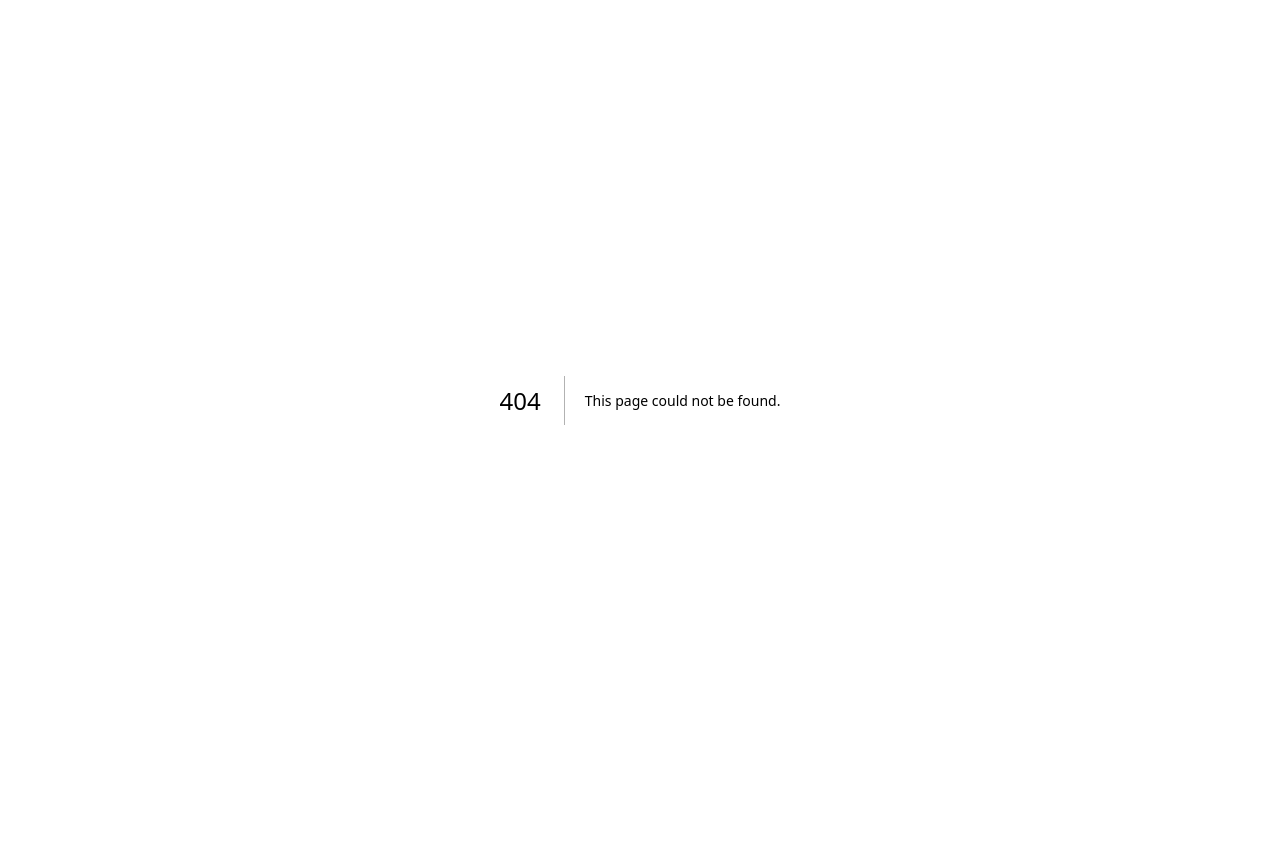
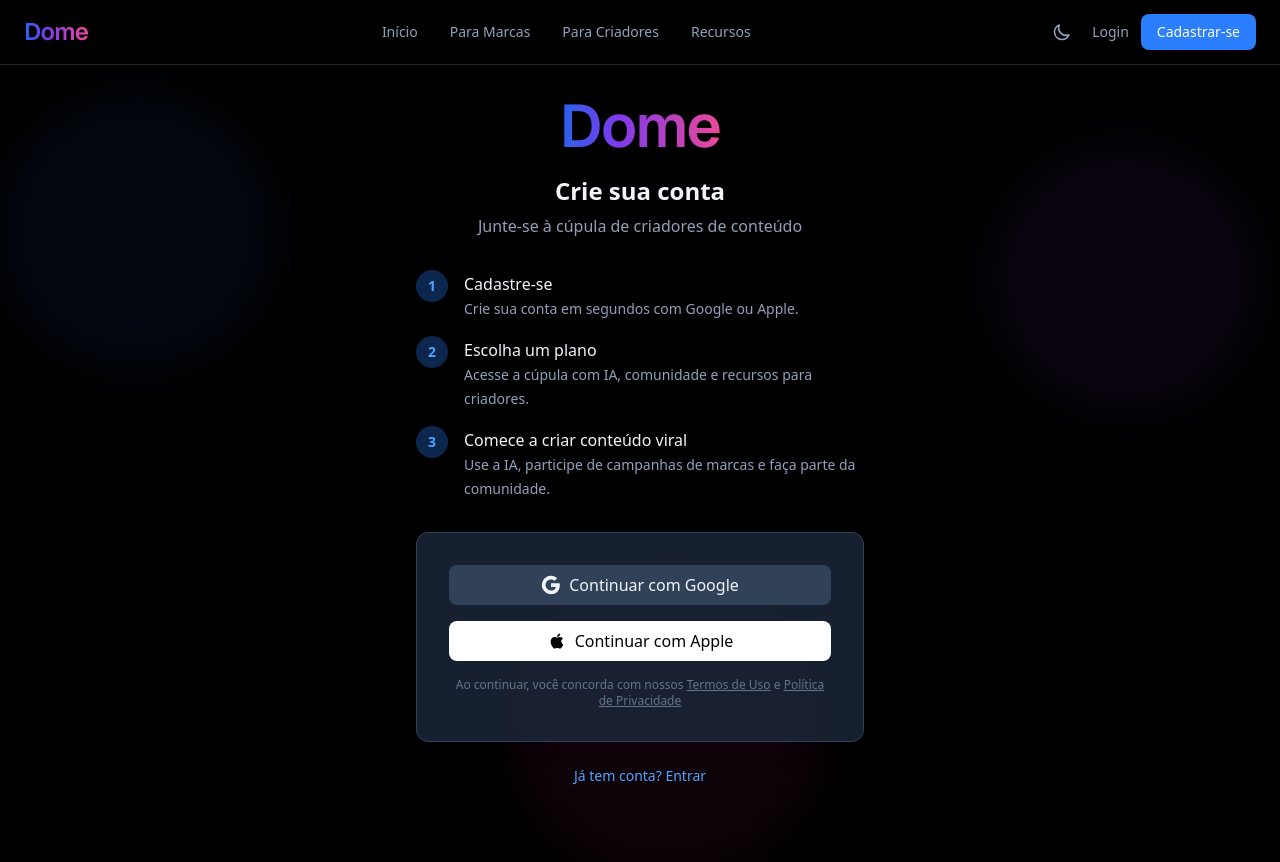
Before and after one commit to miostech/community-ai, a Next.js app: page /cadastroalunos in a window 1280 px wide. Before the commit this address had no page. Before the commit the page ends 800 px from the top, so only its background shows below. Built offline with nearby package versions, Linux system fonts and the light colour scheme; no server answers.

Commit message:
cadastro alunos

```diff
--- /dev/null
+++ b/app/cadastroalunos/page.tsx
@@ -0,0 +1,126 @@
+'use client';
+
+import React, { useState, useEffect } from 'react';
+import Link from 'next/link';
+import { useRouter } from 'next/navigation';
+import { signIn, useSession } from 'next-auth/react';
+import { Header } from '@/components/layout/Header';
+import { SocialLoginBox } from '@/components/auth/SocialLoginBox';
+import { DomeLogo } from '@/components/ui/DomeLogo';
+
+const steps = [
+  { number: 1, title: 'Cadastre-se', description: 'Crie sua conta em segundos com Google ou Apple.' },
+  { number: 2, title: 'Escolha um plano', description: 'Acesse a cúpula com IA, comunidade e recursos para criadores.' },
+  { number: 3, title: 'Comece a criar conteúdo viral', description: 'Use a IA, participe de campanhas de marcas e faça parte da comunidade.' },
+];
+
+export default function CadastroAlunosPage() {
+  const { status } = useSession();
+  const router = useRouter();
+  const [isLoading, setIsLoading] = useState(false);
+
+  useEffect(() => {
+    if (status === 'authenticated') {
+      router.push('/dashboard');
+    }
+  }, [status, router]);
+
+  const handleGoogleLogin = async () => {
+    setIsLoading(true);
+    try {
+      await signIn('google', {
+        redirectTo: '/dashboard',
+      });
+    } catch (err) {
+      console.error('Falha ao iniciar login Google', err);
+      setIsLoading(false);
+    }
+  };
+
+  const handleAppleLogin = async () => {
+    setIsLoading(true);
+    try {
+      await signIn('apple', {
+        redirectTo: '/dashboard',
+      });
+    } catch (err) {
+      console.error('Falha ao iniciar login Apple', err);
+      setIsLoading(false);
+    }
+  };
+
+  if (status === 'loading') {
+    return (
+      <div className="min-h-screen flex items-center justify-center bg-white dark:bg-black">
+        <div className="w-10 h-10 border-4 border-blue-500 border-t-transparent rounded-full animate-spin"></div>
+      </div>
+    );
+  }
+
+  return (
+    <div className="min-h-screen min-h-[100dvh] bg-white dark:bg-black relative overflow-hidden flex flex-col">
+      <Header />
+      <div
+        className="flex-1 flex items-start sm:items-center justify-center px-4 sm:px-6 py-6 sm:py-12 pt-16 sm:pt-24 pb-6 sm:pb-12 overflow-y-auto [padding-top:calc(4rem+env(safe-area-inset-top))] sm:[padding-top:calc(6rem+env(safe-area-inset-top))] [padding-bottom:max(1.5rem,env(safe-area-inset-bottom))]"
+        style={{ minHeight: 0 }}
+      >
+        <div className="absolute inset-0 overflow-hidden pointer-events-none">
+          <div className="absolute top-20 left-0 w-40 sm:w-72 h-40 sm:h-72 bg-blue-100 dark:bg-blue-500/20 rounded-full mix-blend-multiply dark:mix-blend-normal filter blur-xl opacity-20 dark:opacity-30 animate-blob" />
+          <div className="absolute top-32 right-0 w-40 sm:w-72 h-40 sm:h-72 bg-purple-100 dark:bg-purple-500/20 rounded-full mix-blend-multiply dark:mix-blend-normal filter blur-xl opacity-20 dark:opacity-30 animate-blob animation-delay-2000" />
+          <div className="absolute -bottom-12 left-1/2 -translate-x-1/2 w-40 sm:w-72 h-40 sm:h-72 bg-pink-100 dark:bg-pink-500/20 rounded-full mix-blend-multiply dark:mix-blend-normal filter blur-xl opacity-20 dark:opacity-30 animate-blob animation-delay-4000" />
+        </div>
+
+        <div className="w-full max-w-md relative z-10 pt-2 sm:pt-0 sm:my-auto sm:py-4">
+          <div className="text-center mb-5 sm:mb-8">
+            <Link href="/" className="inline-flex items-center mb-3 sm:mb-4 py-1 -my-1">
+              <DomeLogo className="text-4xl sm:text-5xl md:text-6xl" />
+            </Link>
+            <h1 className="text-[1.35rem] sm:text-2xl font-bold text-gray-900 dark:text-slate-100 leading-tight px-1">
+              Crie sua conta
+            </h1>
+            <p className="text-sm sm:text-base text-gray-600 dark:text-slate-400 mt-1.5 sm:mt-2 px-1">
+              Junte-se à cúpula de criadores de conteúdo
+            </p>
+          </div>
+
+          <ul className="mb-5 sm:mb-8 space-y-3.5 sm:space-y-4">
+            {steps.map((step) => (
+              <li
+                key={step.number}
+                className="flex gap-3 sm:gap-4 items-start text-left"
+              >
+                <span className="flex-shrink-0 w-9 h-9 sm:w-8 sm:h-8 rounded-full bg-blue-100 dark:bg-blue-500/30 text-blue-600 dark:text-blue-400 font-semibold flex items-center justify-center text-sm">
+                  {step.number}
+                </span>
+                <div className="min-w-0 pt-0.5">
+                  <span className="font-medium text-gray-900 dark:text-slate-100 block text-[0.9375rem] sm:text-base">
+                    {step.title}
+                  </span>
+                  <span className="text-sm text-gray-600 dark:text-slate-400 leading-snug">
+                    {step.description}
+                  </span>
+                </div>
+              </li>
+            ))}
+          </ul>
+
+          <SocialLoginBox
+            onGoogleLogin={handleGoogleLogin}
+            onAppleLogin={handleAppleLogin}
+            onKiwifyLogin={() => {}}
+            isLoading={isLoading}
+          />
+
+          <p className="text-center text-sm text-gray-500 dark:text-slate-500 mt-4 sm:mt-5">
+            <Link
+              href="/login"
+              className="inline-block py-2 px-3 -mx-3 -my-1 rounded-lg text-blue-600 dark:text-blue-400 hover:underline hover:bg-gray-100 dark:hover:bg-slate-800/80 font-medium active:opacity-80 min-h-[44px] flex items-center justify-center"
+            >
+              Já tem conta? Entrar
+            </Link>
+          </p>
+        </div>
+      </div>
+    </div>
+  );
+}
```
